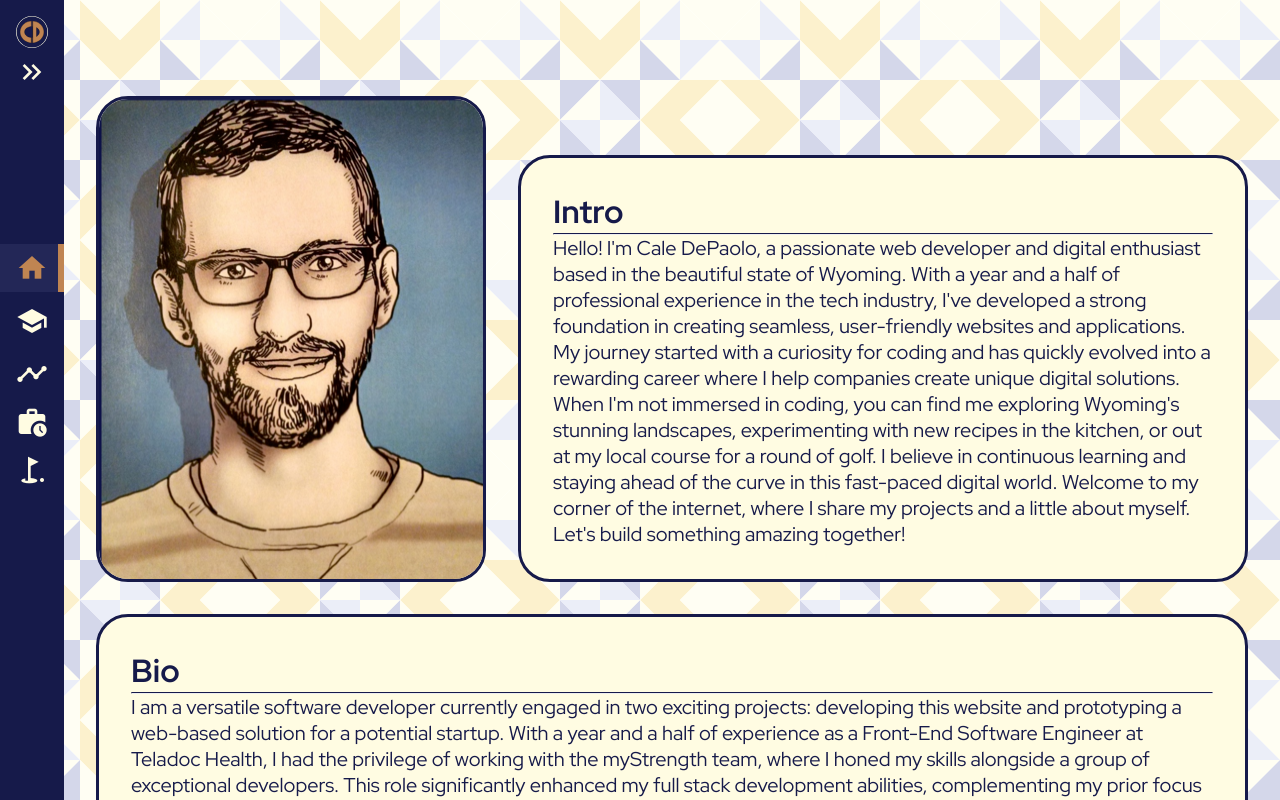
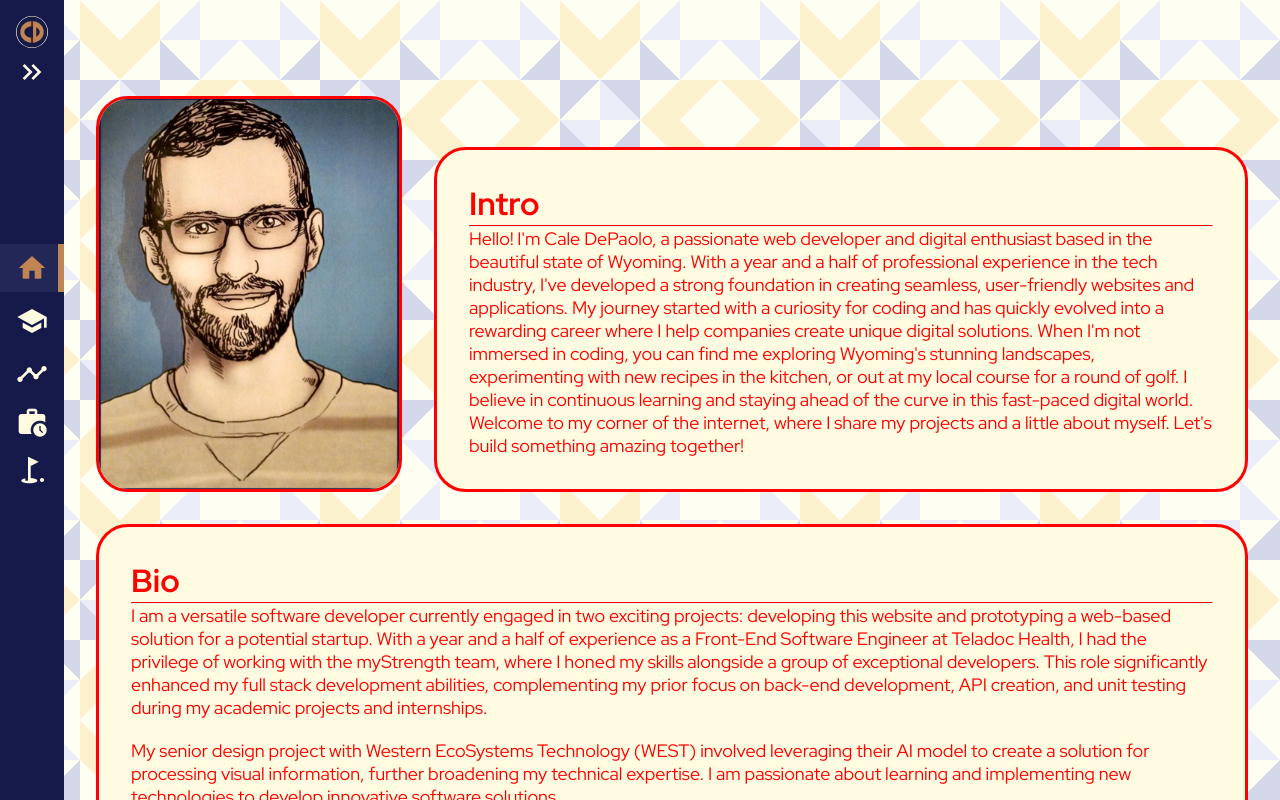
Before and after one commit to caledep/caledep.github.io, a Vue app: page / in a window 1280 px wide. Shown: the top 800 px of the page. Built offline with nearby package versions, Linux system fonts and the light colour scheme.

Commit message:
added global styling and applied to home page

```diff
--- a/src/App.vue
+++ b/src/App.vue
@@ -10,46 +10,17 @@ import Sidebar from './components/Sidebar.vue';
 </script>
 
 <style Lang="scss">
-:root {
-  --primary: #161a4a;
-  --primary-hover: #232757;
-  --clear: rgba(0, 0, 0, 0);
-  --gray: #64748b;
-  --dark: #1e293b;
-  --dark-alt: #c08552;
-  --light: #fffce2;
-  --sidebar-width: 280px;
-}
-
 * {
   margin: 0;
   padding: 0;
-  box-sizing: 0;
   font-family: 'Red Hat Display', sans-serif;
 }
 
 body {
   background-image: url(./assets/images/wyo_valley_pattern_2.svg);
-  justify-content: center;
 }
 
-button {
-  cursor: pointer;
-  appearance: none;
-  border: none;
-  outline: none;
-  background: none;
-}
 .app {
   display: flex;
 }
-main {
-  flex: 1 1 0;
-
-  padding: 2rem;
-  padding-top: 6rem;
-  @media (max-width: 768px) {
-    padding-left: 6rem;
-  }
-}
 </style>
--- a/src/components/Sidebar.vue
+++ b/src/components/Sidebar.vue
@@ -55,8 +55,8 @@ aside {
   overflow-x: hidden;
   overflow-y: visible;
   padding: 1rem;
-  background-color: var(--primary);
-  color: var(--light);
+  background-color: $primary;
+  color: $light;
   transition: 0.4s ease-out;
   .logo {
     display: flex;
@@ -66,7 +66,7 @@ aside {
       transition: 0.4s ease-out;
       .logo-icon {
         font-size: 2rem;
-        color: var(--light);
+        color: $light;
         transition: 0.4s ease-out;
       }
     }
@@ -78,7 +78,7 @@ aside {
     }
     &:hover {
       .text {
-        color: var(--dark-alt);
+        color: $dark-alt;
       }
     }
   }
@@ -94,12 +94,12 @@ aside {
       transition: 0.4s ease-out;
       .material-icons {
         font-size: 2rem;
-        color: var(--light);
+        color: $light;
         transition: 0.4s ease-out;
       }
       &:hover {
         .material-icons {
-          color: var(--dark-alt);
+          color: $dark-alt;
           transform: translateX(0.3rem);
         }
       }
@@ -123,30 +123,30 @@ aside {
       transition: 0.4s ease-out;
       .material-icons {
         font-size: 2rem;
-        color: var(--light);
+        color: $light;
         transition: 0.4s ease-out;
       }
       .text {
-        color: var(--light);
+        color: $light;
         transition: 0.4s ease-out;
       }
       &:hover,
       &.router-link-exact-active {
-        background-color: var(--primary-hover);
+        background-color: $primary-hover;
         .material-icons,
         .text {
-          color: var(--dark-alt);
+          color: $dark-alt;
         }
       }
       &.router-link-exact-active {
-        border-right: 6px solid var(--dark-alt);
+        border-right: 6px solid $dark-alt;
       }
     }
   }
 
   &.is_expanded {
-    min-width: var(--sidebar-width);
-    width: var(--sidebar-width);
+    min-width: $sidebar-width;
+    width: $sidebar-width;
     .menu-toggle-wrap {
       top: -2.25rem;
       .menu-toggle {
@@ -159,7 +159,7 @@ aside {
     }
     .logo {
       .text {
-        color: var(--light);
+        color: $light;
       }
       .button {
         .logo-icon {
--- a/src/style.css
+++ /dev/null
@@ -1,79 +0,0 @@
-:root {
-  font-family: Inter, system-ui, Avenir, Helvetica, Arial, sans-serif;
-  line-height: 1.5;
-  font-weight: 400;
-
-  color-scheme:inherit;
-  /*color: rgba(255, 255, 255, 0.87);*/
-  /*background-color: #242424;*/
-
-  font-synthesis: none;
-  text-rendering: optimizeLegibility;
-  -webkit-font-smoothing: antialiased;
-  -moz-osx-font-smoothing: grayscale;
-}
-
-a {
-  font-weight: 500;
-  color: #646cff;
-  text-decoration: inherit;
-}
-a:hover {
-  color: #535bf2;
-}
-
-body {
-  margin: 0;
-  display: flex;
-  place-items: center;
-  min-width: 320px;
-  min-height: 100vh;
-}
-
-h1 {
-  font-size: 3.2em;
-  line-height: 1.1;
-}
-
-button {
-  border-radius: 8px;
-  border: 1px solid transparent;
-  padding: 0.6em 1.2em;
-  font-size: 1em;
-  font-weight: 500;
-  font-family: inherit;
-  background-color: #1a1a1a;
-  cursor: pointer;
-  transition: border-color 0.25s;
-}
-button:hover {
-  border-color: #646cff;
-}
-button:focus,
-button:focus-visible {
-  outline: 4px auto -webkit-focus-ring-color;
-}
-
-.card {
-  padding: 2em;
-}
-
-#app {
-  max-width: 1280px;
-  margin: 0 auto;
-  padding: 2rem;
-  text-align: center;
-}
-
-@media (prefers-color-scheme: light) {
-  :root {
-    color: #161A4A;
-    background-color: #FFFCE2;
-  }
-  a:hover {
-    color: #747bff;
-  }
-  button {
-    background-color: #f9f9f9;
-  }
-}
--- /dev/null
+++ b/src/styles/_vars.scss
@@ -0,0 +1,10 @@
+// Color Palette
+$primary: #161a4a;
+$primary-hover: #232757;
+$clear: rgba(0, 0, 0, 0);
+$dark-alt: #c08552;
+$light: #fffce2;
+
+
+$border-width: 3px;
+$sidebar-width: 280px;
--- /dev/null
+++ b/src/styles/global.scss
@@ -0,0 +1,57 @@
+@import "vars.scss";
+
+// Class Styling
+.imgFrame {
+  border: solid;
+  border-color: red;
+  border-width: 3px;
+  border-radius: 2em;
+  overflow: hidden;
+  min-width: 300px;
+}
+
+.contFrame {
+  padding: 32px;
+  color: red;
+  background: $light;
+  border: solid;
+  border-width: $border-width;
+  border-color: red;
+  max-height: fit-content;
+  border-radius: 2em;
+}
+
+.contRule {
+  border-top: 1px solid red;
+}
+
+// Component Styling
+main {
+  display: flex;
+  flex-direction: column;
+  padding: 32px;
+  padding-top: 96px;
+  gap: 32px;
+  max-width: 1440px;
+  @media (max-width: 768px) {
+    padding-left: 96px;
+  }
+}
+
+button {
+  cursor: pointer;
+  appearance: none;
+  border: none;
+  outline: none;
+  background: none;
+}
+
+img {
+  display: flex;
+  max-width: 100%;
+  height: 100%;
+}
+
+p {
+  font-size: 18px;
+}
--- a/src/views/Hobbies.vue
+++ b/src/views/Hobbies.vue
@@ -25,11 +25,7 @@
   </main>
 </template>
 <script setup></script>
-<style scoped>
-.projects-page {
-  max-width: 87rem;
-  color: var(--primary);
-}
+<style lang="scss" scoped>
 .construction_notice {
   display: flex;
   width: fit-content;
--- a/src/views/Home.vue
+++ b/src/views/Home.vue
@@ -1,23 +1,23 @@
 <template>
   <main class="home-page">
     <div class="portrait-intro">
-      <div class="portrait-image">
+      <div class="portrait-image imgFrame">
         <img
           src="../assets/images/portrait_drawn_med.svg"
           class="image"
           alt="vue"
         />
       </div>
-      <div class="intro-block">
+      <div class="intro-block contFrame">
         <h1 v-if="json">{{ json.intro.title }}</h1>
-        <hr />
+        <hr class="contRule" />
         <p v-if="json">{{ json.intro.desc }}</p>
       </div>
     </div>
 
-    <div class="bio-block">
+    <div class="bio-block contFrame">
       <h1 v-if="json">{{ json.bio.title }}</h1>
-      <hr />
+      <hr class="contRule" />
       <p v-if="json">{{ json.bio.desc1 }}</p>
       <p v-if="json">{{ json.bio.desc2 }}</p>
       <p v-if="json">{{ json.bio.desc3 }}</p>
@@ -25,24 +25,11 @@
   </main>
 </template>
 <script setup>
-// const json = ref(null);
 import json from '../assets/home.json';
-console.log('json: ', json.foo);
 </script>
 <style lang="scss" scoped>
 main {
-  display: flex;
   flex-direction: column;
-  gap: 2rem;
-  hr {
-    border-top: 1px solid var(--primary);
-  }
-  div {
-    color: var(--primary);
-  }
-  p {
-    font-size: 20px;
-  }
   .portrait-intro {
     display: flex;
     flex-direction: row;
@@ -55,14 +42,6 @@ main {
       flex-wrap: wrap;
     }
     .portrait-image {
-      border: solid;
-      border-width: 0.2rem;
-      border-color: var(--primary);
-      border-radius: 2em;
-      min-width: 24rem;
-      max-width: 24rem;
-      max-height: 30rem;
-      overflow: hidden;
       @media (max-width: 768px) {
         display: flex;
         flex-direction: column;
@@ -72,14 +51,6 @@ main {
     }
 
     .intro-block {
-      padding: 2rem;
-      background: #fffce2;
-      border: solid;
-      border-width: 0.2rem;
-      border-color: var(--primary);
-      max-height: fit-content;
-      max-width: calc(87rem - 24rem - 2rem - 0.4rem);
-      border-radius: 2em;
       @media (max-width: 768px) {
         display: flex;
         min-width: 20rem;
@@ -89,13 +60,6 @@ main {
     }
   }
   .bio-block {
-    padding: 2rem;
-    border: solid;
-    max-width: 87rem;
-    background: #fffce2;
-    border-width: 3px;
-    border-color: #161a4a;
-    border-radius: 2em;
     p {
       padding-bottom: 20px;
     }
--- a/src/views/Projects.vue
+++ b/src/views/Projects.vue
@@ -25,11 +25,7 @@
   </main>
 </template>
 <script setup></script>
-<style scoped>
-.projects-page {
-  max-width: 87rem;
-  color: var(--primary);
-}
+<style lang="scss" scoped>
 .construction_notice {
   display: flex;
   width: fit-content;
--- a/src/views/Timeline.vue
+++ b/src/views/Timeline.vue
@@ -47,15 +47,15 @@ const close_reset = () => {
   max-width: fit-content;
   flex-wrap: wrap;
   flex: 1 1 auto;
-  color: var(--primary);
+  color: $primary;
 }
 .timelineDiv {
   display: flex;
   flex-direction: column;
-  border: 9px solid var(--primary);
+  border: 9px solid $primary;
   border-style: double;
   border-radius: 2em;
-  outline: 4px solid var(--dark-alt);
+  outline: 4px solid $dark-alt;
   outline-offset: -7px;
   overflow: hidden;
   background-color: rgba(35, 39, 87, 0.1);
--- a/vite.config.js
+++ b/vite.config.js
@@ -5,5 +5,12 @@ import vue from '@vitejs/plugin-vue'
 export default defineConfig({
   plugins: [vue()],
   base: "/",
-  test: {environment: "happy-dom"}
+  test: { environment: "happy-dom" },
+  css: {
+    preprocessorOptions: {
+      scss: {
+        additionalData: `@import "./src/styles/global.scss";`,
+      },
+    },
+  },
 })
```
Also changed, not shown: src/components/TimelineItem.vue (+21 -21 lines), src/views/Education.vue (+10 -13 lines).
